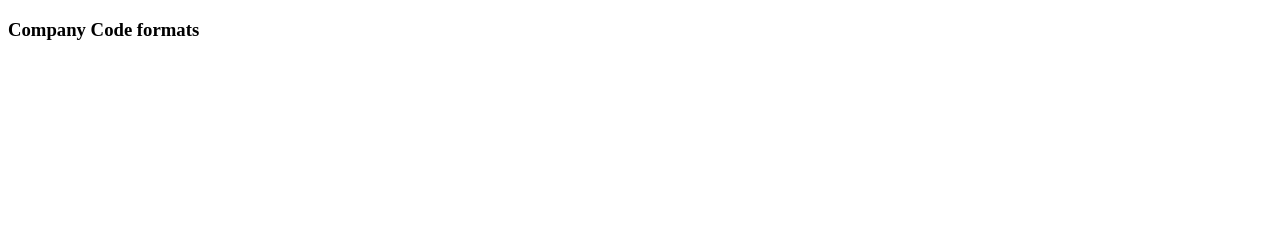
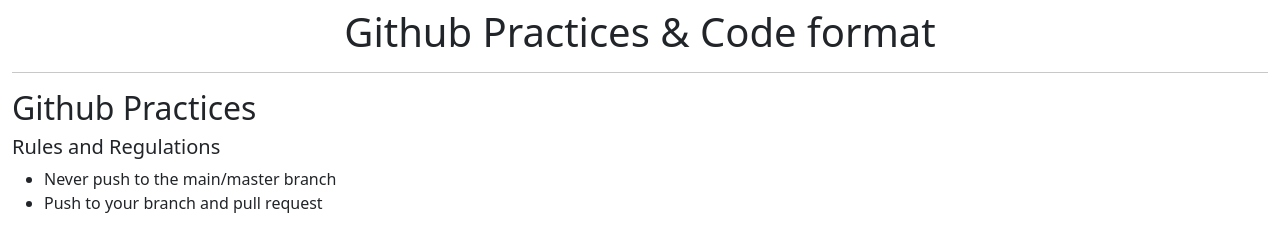
Before and after one commit to dalienst/learning-git, a plain HTML site: page index.html in a window 1280 px wide. Drawn offline with nearby package versions, Linux system fonts and the light colour scheme.

Commit message:
start creating homepage

```diff
--- a/index.html
+++ b/index.html
@@ -1,11 +1,28 @@
-<!DOCTYPE html>
+<!doctype html>
 <html lang="en">
-<head>
-    <meta charset="UTF-8">
-    <meta name="viewport" content="width=device-width, initial-scale=1.0">
-    <title>Git Practices and Coding Format</title>
-</head>
-<body>
-    <h3>Company Code formats</h3>
-</body>
+
+    <head>
+        <meta charset="utf-8">
+        <meta name="viewport" content="width=device-width, initial-scale=1">
+        <title>Github Practices & Code Format</title>
+        <link href="https://cdn.jsdelivr.net/npm/bootstrap@5.3.0/dist/css/bootstrap.min.css" rel="stylesheet"
+            integrity="sha384-9ndCyUaIbzAi2FUVXJi0CjmCapSmO7SnpJef0486qhLnuZ2cdeRhO02iuK6FUUVM" crossorigin="anonymous">
+    </head>
+
+    <body>
+        <div class="container-fluid">
+            <h1 class="text-center mt-2 mb-3">Github Practices & Code format</h1>
+            <hr>
+            <h2>Github Practices</h2>
+            <h5>Rules and Regulations</h5>
+            <ul>
+                <li>Never push to the main/master branch</li>
+                <li>Push to your branch and pull request</li>
+            </ul>
+        </div>
+        <script src="https://cdn.jsdelivr.net/npm/bootstrap@5.3.0/dist/js/bootstrap.bundle.min.js"
+            integrity="sha384-geWF76RCwLtnZ8qwWowPQNguL3RmwHVBC9FhGdlKrxdiJJigb/j/68SIy3Te4Bkz"
+            crossorigin="anonymous"></script>
+    </body>
+
 </html>
```
